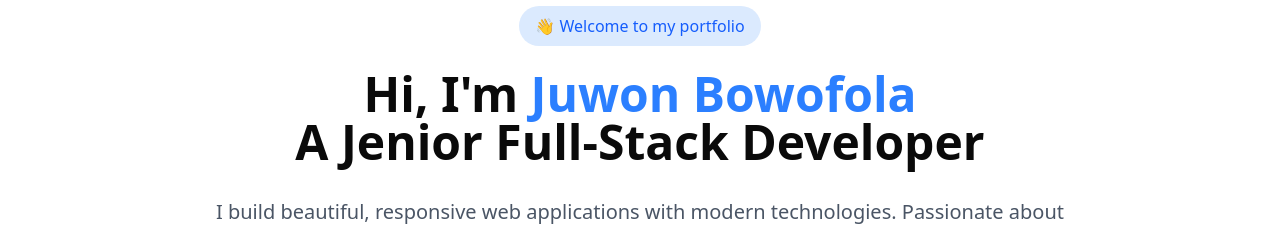
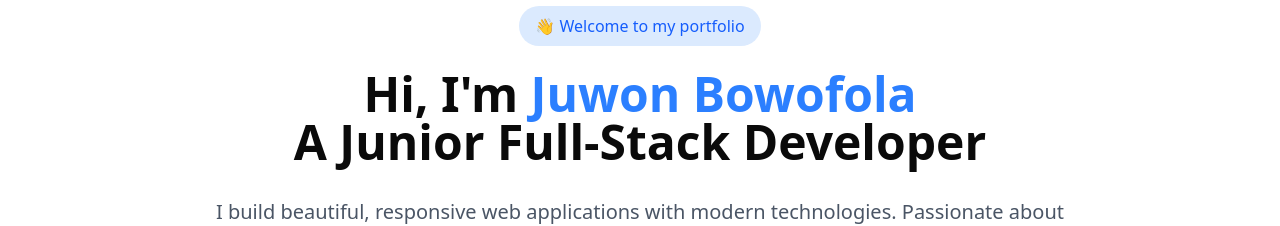
Before and after one commit to DeFiDev-sys/Portfolio_Latest, a Next.js app: page / in a window 1280 px wide. Shown: the part 285-511 px from the top of the page. Built offline with nearby package versions, Linux system fonts and the light colour scheme.

Commit message:
changed the spelling of Junior in the hero section

```diff
--- a/component/Hero.tsx
+++ b/component/Hero.tsx
@@ -30,7 +30,7 @@ function Hero() {
             className="text-4xl sm:text-5xl font-bold mb-8"
             >Hi, I'm <span className="text-blue-500">Juwon Bowofola</span>
             <br />
-            A Jenior Full-Stack Developer
+            A Junior Full-Stack Developer
             </motion.h1>
 
             <motion.p
```
